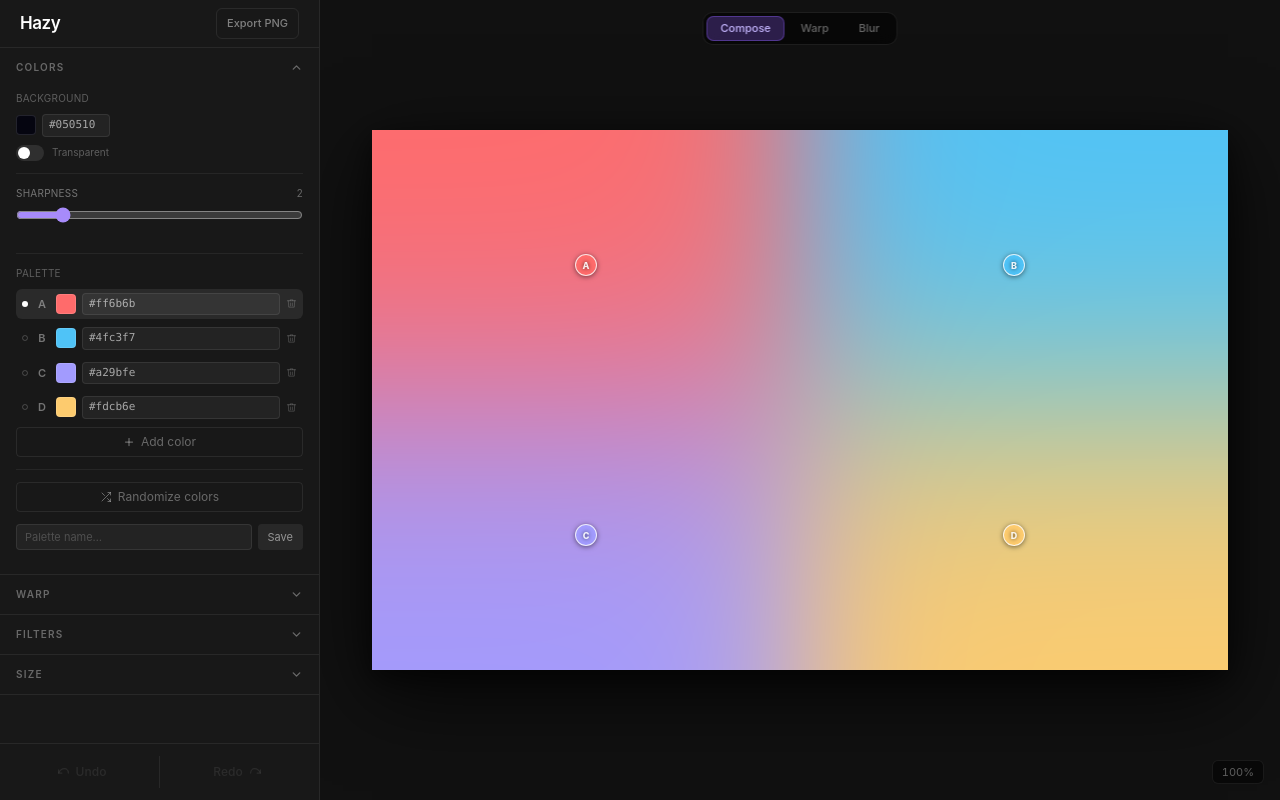
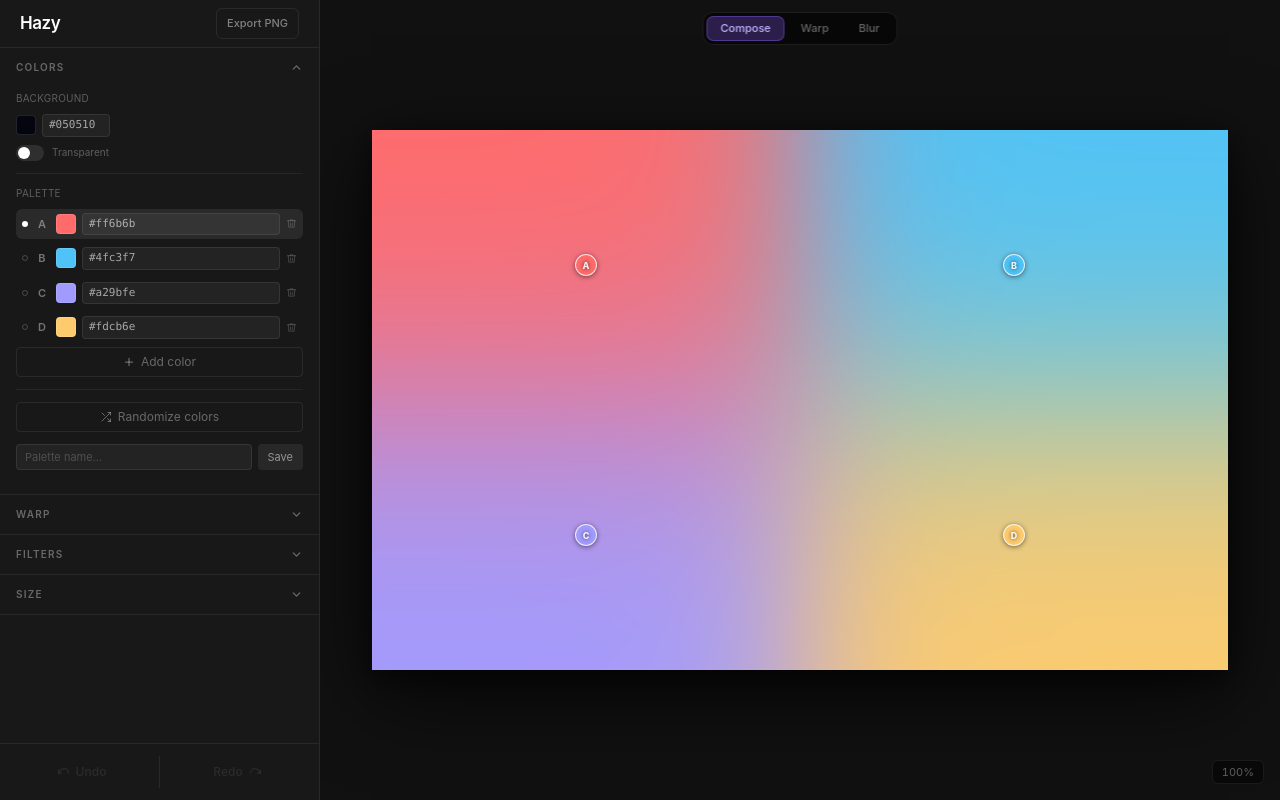
Before and after one commit to MishaScholte/meshgradient, a React (Vite) app: page / in a window 1280 px wide. Built offline with nearby package versions, Linux system fonts and the light colour scheme.

Commit message:
Replaced sharpness

```diff
--- a/src/App.jsx
+++ b/src/App.jsx
@@ -1374,12 +1374,6 @@ export default function App() {
                 label="Transparent" />
             </div>
 
-            {/* Sharpness */}
-            <div className="mb-3 pb-3 border-b border-white/[0.06]">
-              <FilterSlider label="Sharpness" value={present.sharpness} min={1} max={8} step={0.5} unit=""
-                onChange={v => commit({ ...present, sharpness: v })} />
-            </div>
-
             {/* Palette */}
             <div className="mb-2">
               <div className="text-[10px] text-white/30 mb-2 uppercase tracking-wide">
@@ -1464,6 +1458,7 @@ export default function App() {
 
           {/* ── Filters ── */}
           <Section title="Filters">
+            <FilterSlider label="Sharpness" value={present.sharpness} min={1} max={8} step={0.5} unit="" onChange={v => commit({ ...present, sharpness: v })} />
             <FilterSlider label="Grain" value={present.filters.grain} min={0} max={100} unit="%" onChange={v => updateFilter('grain', v)} />
             <FilterSlider label="Blur" value={present.filters.blur} min={0} max={100} unit="%" onChange={v => updateFilter('blur', v)} />
             <FilterSlider label="Contrast" value={present.filters.contrast} min={100} max={200} unit="%" onChange={v => updateFilter('contrast', v)} />
```
